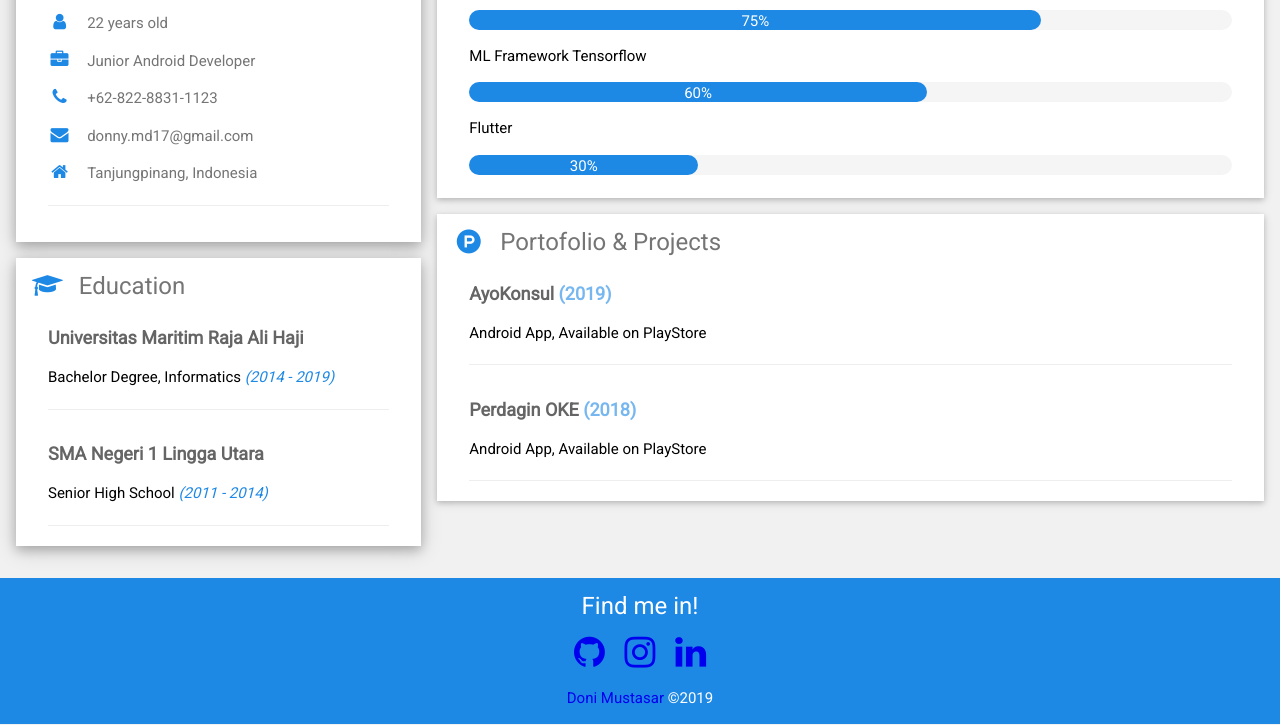
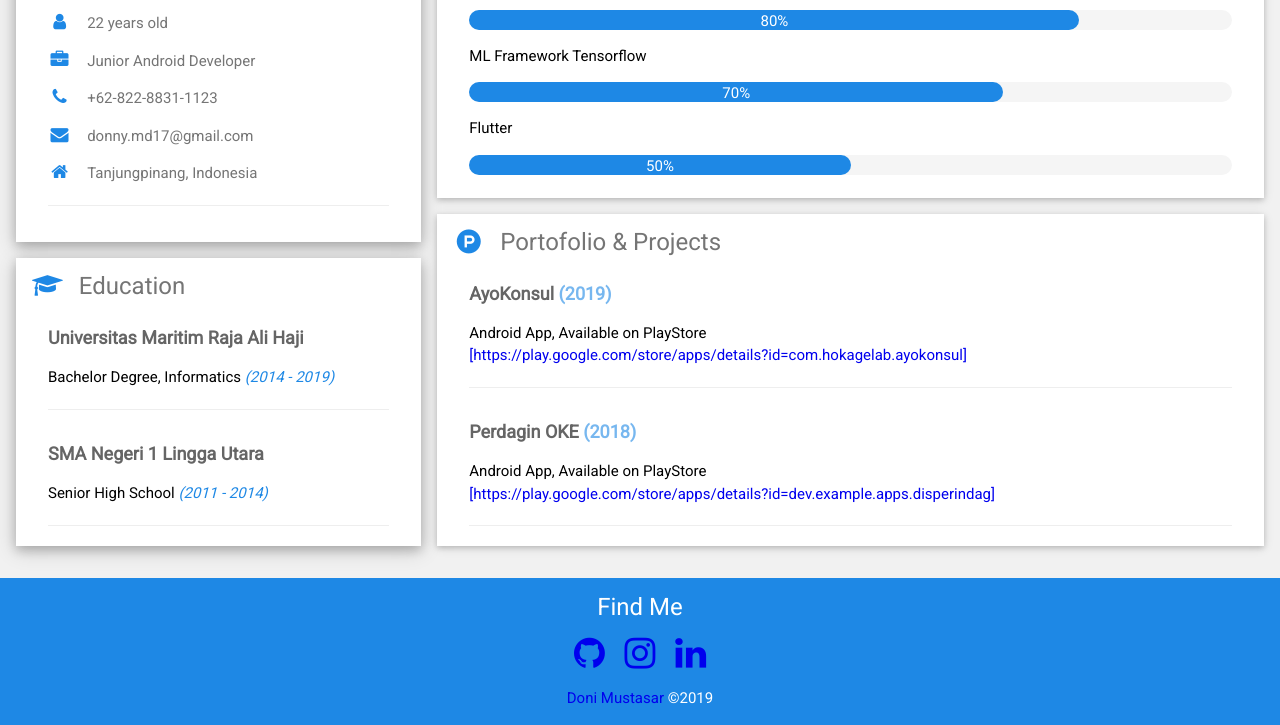
Before and after one commit to donimst/donimst.github.io, a plain HTML site: page index.html in a window 1280 px wide. Shown: the part 260-985 px from the top of the page. Drawn offline with Linux system fonts and the light colour scheme.

Commit message:
Renew Skills

```diff
--- a/index.html
+++ b/index.html
@@ -69,26 +69,26 @@
               </div>
               <p>Android with Kotlin</p>
               <div class="bar">
-                <div class="container progress-bar" style="width:60%">
-                  <div class="display-center text-white medium-font">60%</div>
+                <div class="container progress-bar" style="width:85%">
+                  <div class="display-center text-white medium-font">85%</div>
                 </div>
               </div>
               <p>PHP Framework CodeIgniter</p>
               <div class="bar">
-                <div class="container progress-bar" style="width:75%">
-                  <div class="display-center text-white medium-font">75%</div>
+                <div class="container progress-bar" style="width:80%">
+                  <div class="display-center text-white medium-font">80%</div>
                 </div>
               </div>
               <p>ML Framework Tensorflow</p>
               <div class="bar">
-                <div class="container progress-bar" style="width:60%">
-                  <div class="display-center text-white medium-font">60%</div>
+                <div class="container progress-bar" style="width:70%">
+                  <div class="display-center text-white medium-font">70%</div>
                 </div>
               </div>
               <p>Flutter</p>
               <div class="bar">
-                <div class="container progress-bar" style="width:30%">
-                  <div class="display-center text-white medium-font">30%</div>
+                <div class="container progress-bar" style="width:50%">
+                  <div class="display-center text-white medium-font">50%</div>
                 </div>
               </div>
               <br>
@@ -98,12 +98,17 @@
             <h3 class="text-grey"><i class="fa fa-product-hunt fa-fw margin-right xlarge-font text-blue"></i>Portofolio & Projects</h3>
             <div class="container">
               <h5 class="display-opacity"><b>AyoKonsul </b><b class="text-blue">(2019)</b></h5>
-              <p>Android App, Available on PlayStore</p>
+              <p>Android App, Available on PlayStore<br>
+                <a href="https://play.google.com/store/apps/details?id=com.hokagelab.ayokonsul">[https://play.google.com/store/apps/details?id=com.hokagelab.ayokonsul]</a>
+              </p>
               <hr>
             </div>
             <div class="container">
               <h5 class="display-opacity"><b>Perdagin OKE </b><b class="text-blue">(2018)</b></h5>
-              <p>Android App, Available on PlayStore</p>
+              <p>Android App, Available on PlayStore<br>
+                <a href="https://play.google.com/store/apps/details?id=dev.example.apps.disperindag">[https://play.google.com/store/apps/details?id=dev.example.apps.disperindag]</a>
+              </p>
+
               <hr>
             </div>
           </div>
@@ -117,7 +122,7 @@
     </div>
 
     <footer class="container display-center margin-top">
-      <h3>Find me in!</h3>
+      <h3>Find Me</h3>
       <a href="https://github.com/donimst" class="fa fa-github hover-opacity xxlarge-font margin-right"></a>
       <a href="https://www.instagram.com/donimustasar/" class="fa fa-instagram hover-opacity xxlarge-font margin-right"></a>
       <a href="https://www.linkedin.com/in/doni-mustasar" class="fa fa-linkedin hover-opacity xxlarge-font"></a>
```
